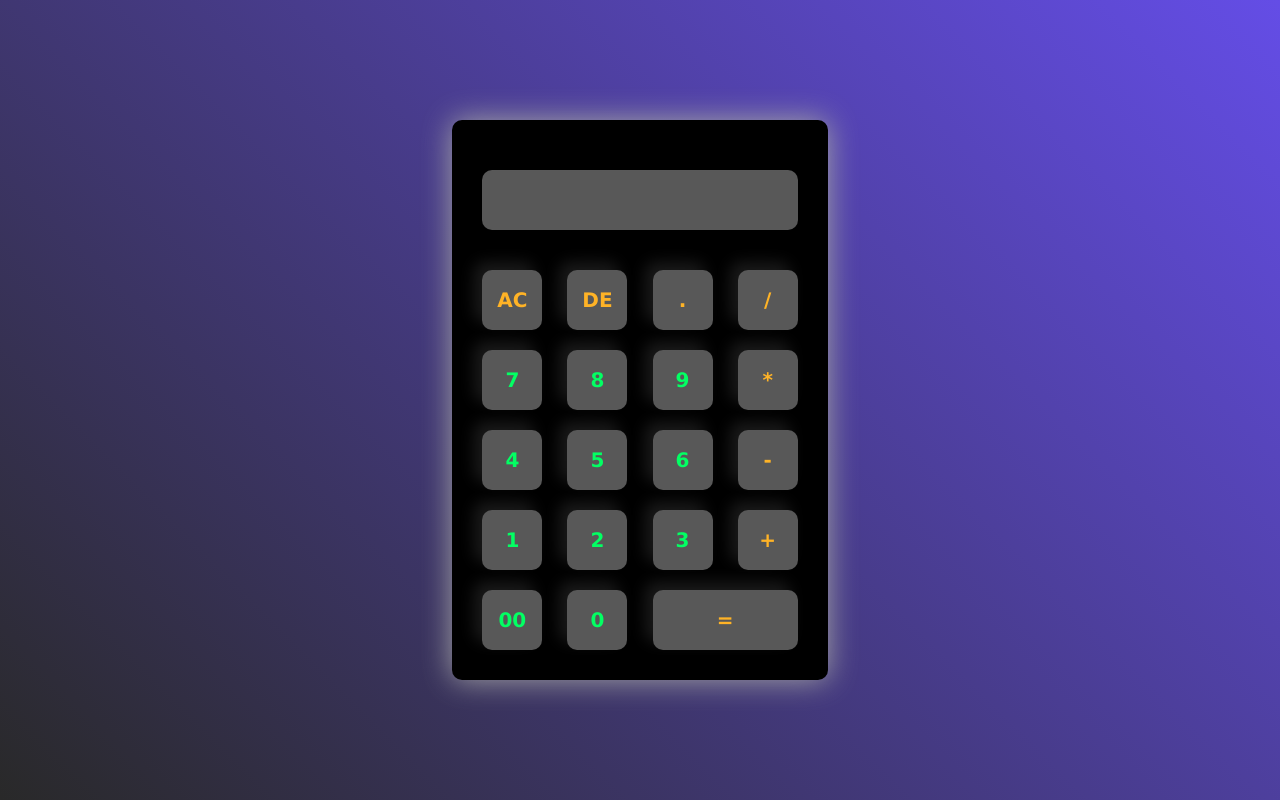
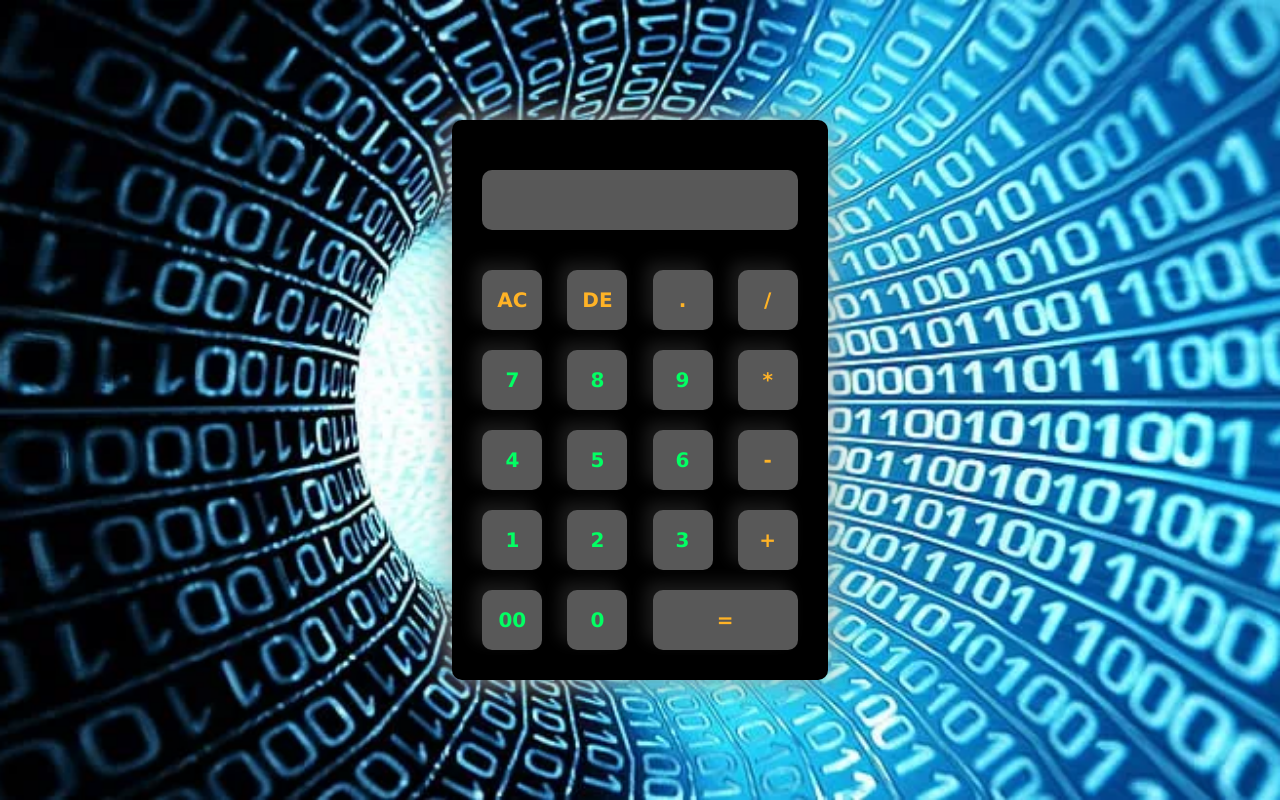
Before and after one commit to JoaoChaves65/calculadora, a plain HTML site: page index.html in a window 1280 px wide. Drawn offline with Linux system fonts and the light colour scheme.

Commit message:
Alterando o fundo novamente

```diff
--- a/styles.css
+++ b/styles.css
@@ -6,7 +6,12 @@
 }
 
 body {
-    background: linear-gradient(45deg, #292929, #644de6);
+    min-height: 100%;
+    background-image: url('images/fundo.webp');
+    background-size: cover;
+    background-repeat: no-repeat;
+    background-position: center center;
+    background-attachment: fixed;
 }
 
 .main {
```
Also changed, not shown: images/fundo.webp (added).
